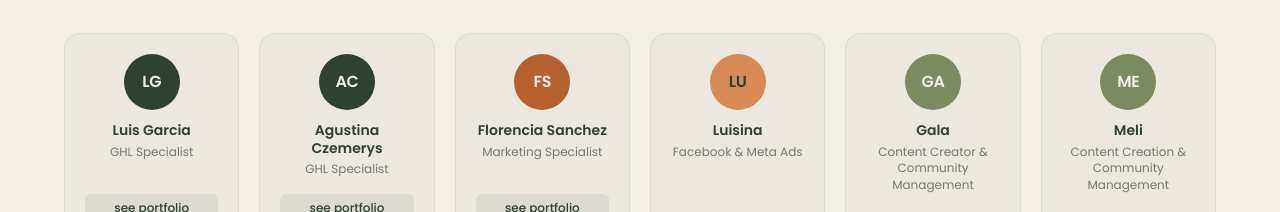
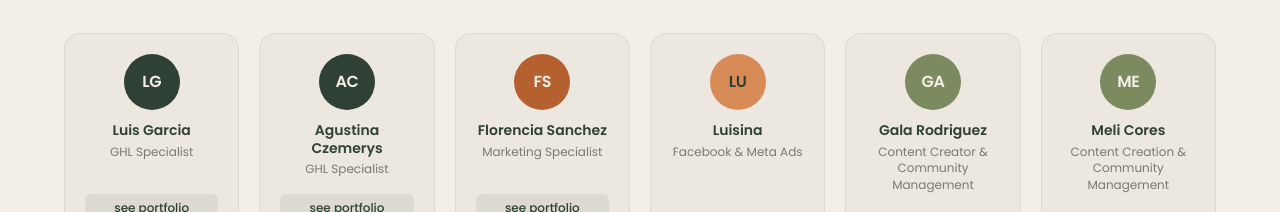
Before and after one commit to yokomosushi182-lab/kentolab-web, a Next.js app: page / in a window 1280 px wide. Shown: the part 4580-4792 px from the top of the page. Built offline with nearby package versions, Linux system fonts and the light colour scheme.

Commit message:
Team: full names Gala Rodriguez and Meli Cores

```diff
--- a/src/components/Team.tsx
+++ b/src/components/Team.tsx
@@ -43,7 +43,7 @@ const team = [
     accent: "var(--terracotta)",
   },
   {
-    name: "Gala",
+    name: "Gala Rodriguez",
     role: "Content Creator & Community Management",
     initials: "GA",
     bg: "var(--moss)",
@@ -52,7 +52,7 @@ const team = [
     linkedin: "https://www.instagram.com/flowerpower.emprende",
   },
   {
-    name: "Meli",
+    name: "Meli Cores",
     role: "Content Creation & Community Management",
     initials: "ME",
     bg: "var(--moss)",
```
